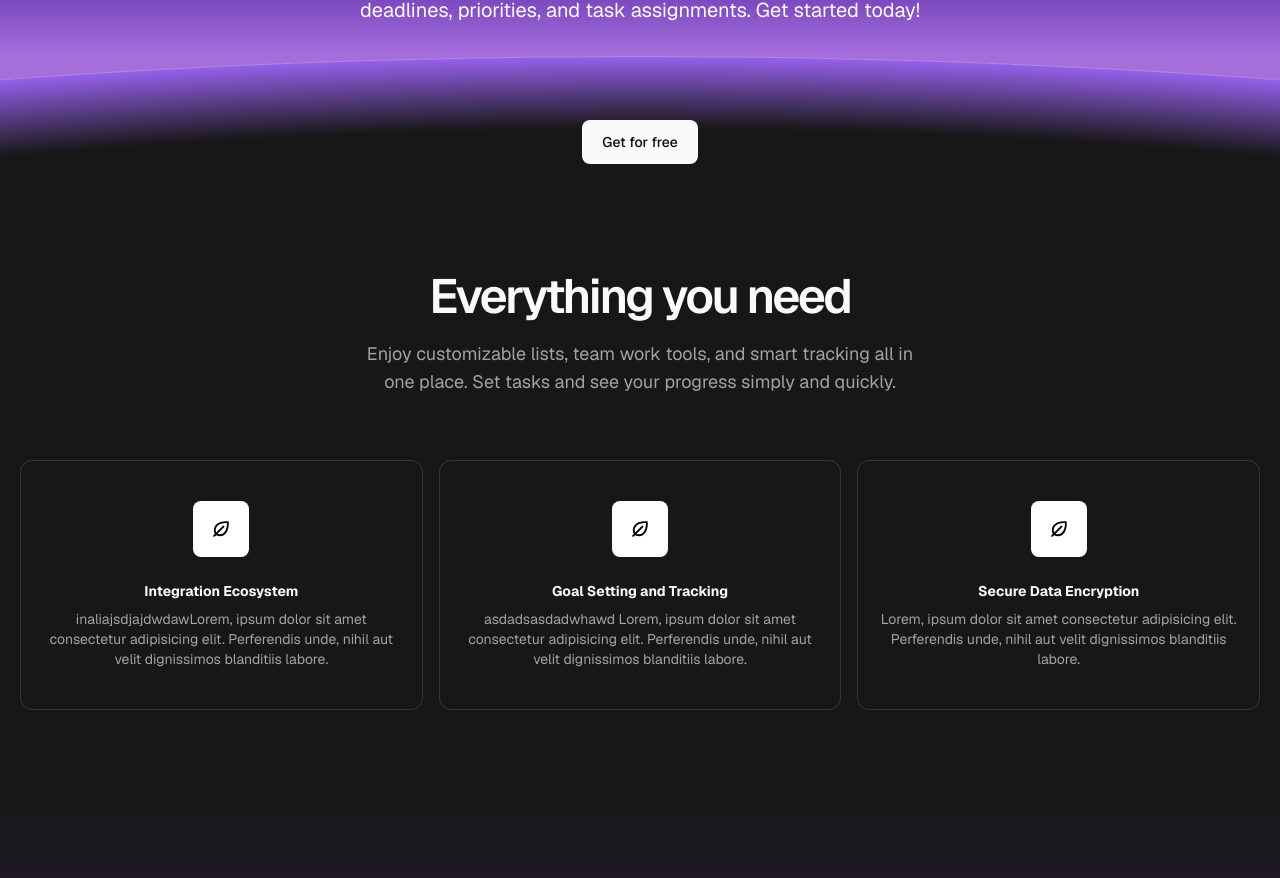
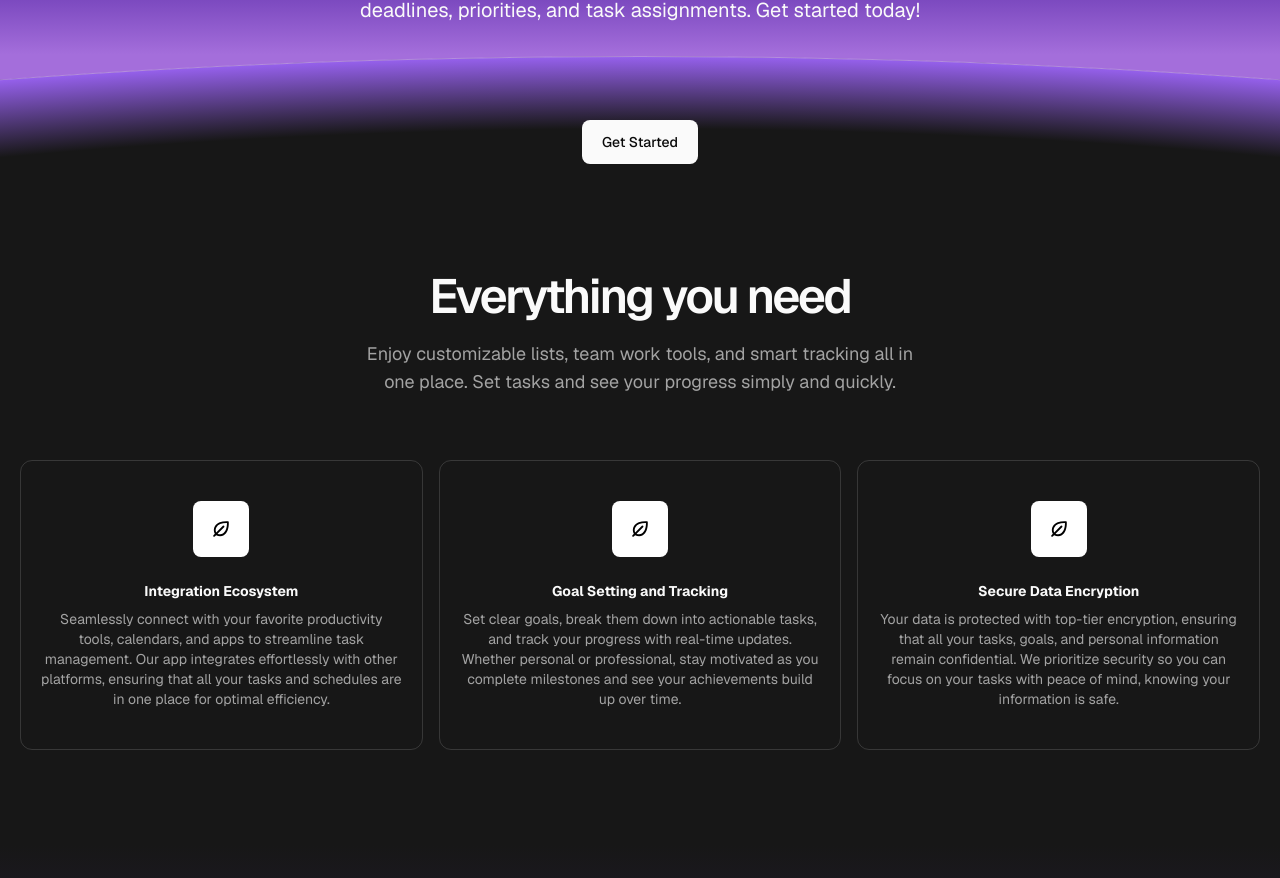
Before and after one commit to Riciolus/heyho-toDoList, a Next.js app: page /home in a window 1280 px wide. Shown: the part 500-1378 px from the top of the page. Built offline with nearby package versions, Linux system fonts and the light colour scheme.

Commit message:
chore: restructure project folder

```diff
--- a/src/components/addTask.tsx
+++ b/src/components/addTask.tsx
@@ -4,7 +4,7 @@ import { Task } from "../app/page";
 import { ColorTheme } from "./task/taskCard";
 import { PageType } from "../layouts/TaskList";
 import { toast } from "sonner";
-import { useState } from "react";
+import { useCallback, useState } from "react";
 import { DatePicker } from "./task/datepicker";
 import { addNewTask } from "../lib/api";
 
@@ -23,7 +23,8 @@ const AddTaskButton = ({
 }: Propstype) => {
   const [isLoading, setIsLoading] = useState<boolean>(false);
 
-  const handleAddTask = async (event: React.FormEvent<HTMLFormElement>) => {
+  const handleAddTask = useCallback(
+    async (event: React.FormEvent<HTMLFormElement>) => {
       event.preventDefault();
       setIsLoading(true);
 
@@ -59,7 +60,9 @@ const AddTaskButton = ({
         .finally(() => setIsLoading((prev) => !prev));
 
       form.inputTask.value = "";
-  };
+    },
+    [groupId, pageType, setTaskData]
+  );
 
   return (
     <div className="absolute noFit:w-[40%] tablet:w-[55%] laptop:w-[38%]  desktop:w-[39.5%] w-[90%] rounded-xl  bg-onhover bottom-16 noFit:bottom-11">
--- a/src/components/home/features.tsx
+++ b/src/components/home/features.tsx
@@ -5,17 +5,17 @@ const featureData = [
   {
     title: "Integration Ecosystem",
     description:
-      "inaliajsdjajdwdawLorem, ipsum dolor sit amet consectetur adipisicing elit. Perferendis unde, nihil aut velit dignissimos blanditiis labore.",
+      "Seamlessly connect with your favorite productivity tools, calendars, and apps to streamline task management. Our app integrates effortlessly with other platforms, ensuring that all your tasks and schedules are in one place for optimal efficiency.",
   },
   {
     title: "Goal Setting and Tracking",
     description:
-      "asdadsasdadwhawd Lorem, ipsum dolor sit amet consectetur adipisicing elit. Perferendis unde, nihil aut velit dignissimos blanditiis labore.",
+      "Set clear goals, break them down into actionable tasks, and track your progress with real-time updates. Whether personal or professional, stay motivated as you complete milestones and see your achievements build up over time.",
   },
   {
     title: "Secure Data Encryption",
     description:
-      "Lorem, ipsum dolor sit amet consectetur adipisicing elit. Perferendis unde, nihil aut velit dignissimos blanditiis labore.",
+      "Your data is protected with top-tier encryption, ensuring that all your tasks, goals, and personal information remain confidential. We prioritize security so you can focus on your tasks with peace of mind, knowing your information is safe.",
   },
 ];
 
--- a/src/components/home/hero.tsx
+++ b/src/components/home/hero.tsx
@@ -63,7 +63,7 @@ const Hero = () => {
         <div className="flex justify-center mt-12 z-50">
           <Link href="/auth/register" className=" ">
             <button className="bg-neutral-50 text-neutral-950 py-3 px-5  rounded-lg font-medium hover:bg-neutral-300">
-              <span>Get for free</span>
+              <span>Get Started</span>
             </button>
           </Link>
         </div>
--- a/src/components/sidebar/profile.tsx
+++ b/src/components/sidebar/profile.tsx
@@ -64,7 +64,9 @@ const ProfileSection = () => {
         <DropdownMenuSeparator />
         <DropdownMenuItem>Settings</DropdownMenuItem>
         <DropdownMenuItem>Invite members</DropdownMenuItem>
-        <DropdownMenuItem>Home</DropdownMenuItem>
+        <DropdownMenuItem onClick={() => router.push("/home")}>
+          Home
+        </DropdownMenuItem>
         <DropdownMenuItem onClick={handleLogout}>Log out</DropdownMenuItem>
       </DropdownMenuContent>
     </DropdownMenu>
--- a/src/components/sidebar/search.tsx
+++ b/src/components/sidebar/search.tsx
@@ -50,7 +50,7 @@ const SearchBarSection = ({
         onChange={(event) => setSearchQuery(event.target.value)}
         type="text"
         placeholder="Search Tasks"
-        className="bg-[#2c2c2c] w-full px-2 py-1.5 rounded-lg border-b-2 border-line placeholder-gray-400 outline-none transition-all focus:border-green-300 focus:border-b-4"
+        className="bg-[#2c2c2c] w-full px-2 py-1.5 rounded-lg border-b-2 border-line placeholder-gray-400 outline-none transition-all focus:border-purple-400 focus:border-b-4"
       />
       <div className="absolute inset-y-0 right-1 flex items-center pointer-events-none">
         <BiSearchAlt size={19} className="fill-gray-400" />
--- a/src/components/title.tsx
+++ b/src/components/title.tsx
@@ -7,9 +7,12 @@ const Title = () => {
       <HoverCardTrigger className="font-semibold cursor-pointer hover:underline hover:underline-offset-4  ">
         Heyho! To Do List
       </HoverCardTrigger>
-      <HoverCardContent>
-        To Do List App for organizing your task! – created and maintained by
-        @riciolus.
+      <HoverCardContent className="relative  overflow-hidden">
+        <div className="absolute bg-gradient-to-tr from-green-300 to-red-300 w-16 h-12 blur-xl bottom-0 right-5 "></div>
+        <div>
+          To Do List App for organizing your task! – created and maintained by
+          @riciolus.
+        </div>
       </HoverCardContent>
     </HoverCard>
   );
--- a/src/layouts/Main/assgToMe.tsx
+++ b/src/layouts/Main/assgToMe.tsx
@@ -50,9 +50,9 @@ const AssignedToMeContent = () => {
         <TaskList
           isLoading={isLoading}
           taskData={taskData}
+          setTaskData={setTaskData}
+          pageType="assignment"
           colorTheme="green"
-          pageType="assignment"
-          setTaskData={setTaskData}
         />
       )}
 
--- a/src/layouts/TaskList/index.tsx
+++ b/src/layouts/TaskList/index.tsx
@@ -30,7 +30,7 @@ const TaskList = ({
 }) => {
   const [showCompleted, setShowCompleted] = useState(true);
 
-  const textColorTheme = `text-${colorTheme}-300`;
+  // const textColorTheme = ;
 
   const completedTasks = Array.isArray(taskData)
     ? taskData.filter((task) => task.completed)
@@ -83,7 +83,7 @@ const TaskList = ({
                   onClick={() => setShowCompleted((prev) => !prev)}
                   className={cn(
                     "bg-neutral-800 flex items-center justify-center gap-1.5 w-fit px-2.5 text-sm font-medium mt-3 mb-0.5 py-1.5 rounded-xl",
-                    textColorTheme
+                    `text-${colorTheme}-300`
                   )}
                 >
                   {showCompleted ? <IoIosArrowDown /> : <IoIosArrowUp />}
```
Lines whose indentation alone changed are shown as unchanged.
